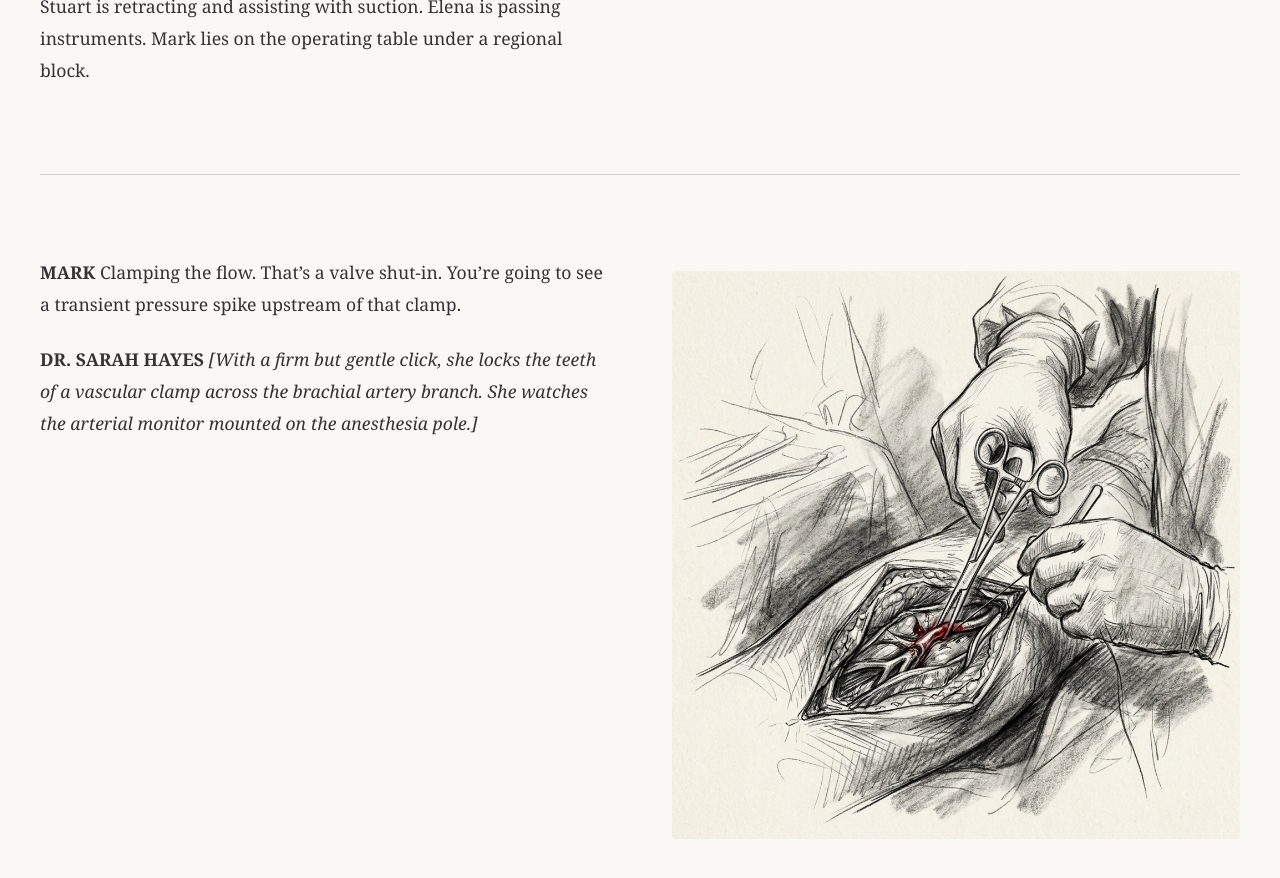
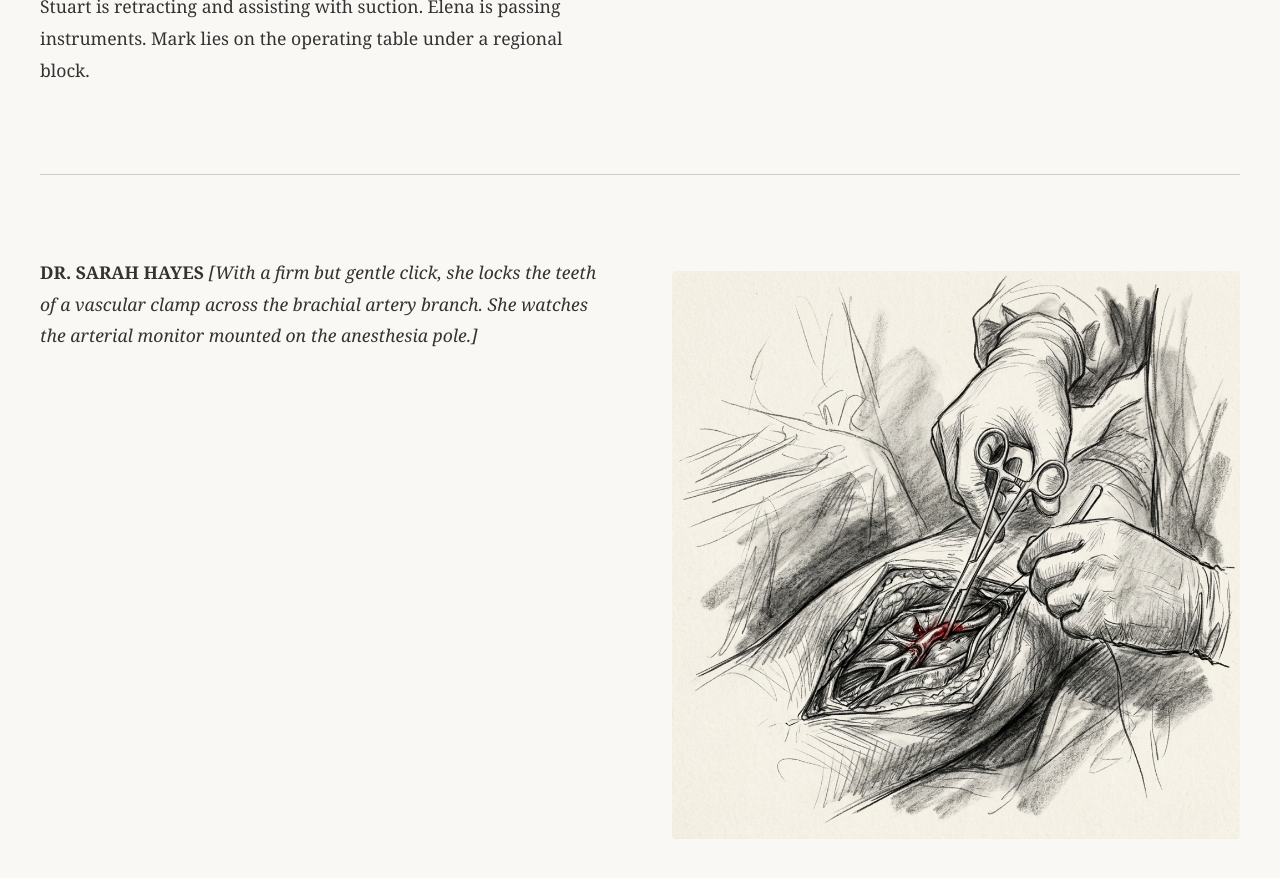
Before and after one commit to jmalicki/pulses-and-pathways, a Jekyll site: the page built from index.md, in a window 1280 px wide and 900 px high, scrolled down 7674 px. Shown: the top 878 px of the window. Built offline with Jekyll 4.4.1, drawn with Linux system fonts in a browser that asks for light colours; some of the changed text lies outside the part shown.

Commit message:
Remove duplicate transition lines between acts — single scrolling page doesn't need them

```diff
--- a/index.md
+++ b/index.md
@@ -199,9 +199,6 @@ An operating room. Dr. Hayes is clamping the artery. Stuart is retracting and as
 <stage-row>
 <play-text>
 <div markdown="1">
-
-**MARK**
-Clamping the flow. That's a valve shut-in. You're going to see a transient pressure spike upstream of that clamp.
 
 **DR. SARAH HAYES**
 *[With a firm but gentle click, she locks the teeth of a vascular clamp across the brachial artery branch. She watches the arterial monitor mounted on the anesthesia pole.]*
@@ -541,9 +538,6 @@ An operating room. Dr. Hayes is preparing the Prolene sutures for the arterial a
 <play-text>
 <div markdown="1">
 
-**MARK**
-No. Steel pipes don't breathe. They just sit there and take the pressure until they don't.
-
 **DR. SARAH HAYES**
 *[Without looking up, she takes the micro-needle holder loaded with a 6-0 Prolene suture from Elena]*
 Which is exactly why biology doesn't use steel. Living blood vessels are compliant. They expand during systole to accommodate the bolus of blood ejected by the heart, and contract during diastole.
@@ -696,9 +690,6 @@ An operating room. Dr. Sarah Hayes is completing the final micro-sutures of the
 <stage-row>
 <play-text>
 <div markdown="1">
-
-**MARK**
-Inferring the unseen. That's my entire job.
 
 **DR. SARAH HAYES**
 *[Without looking up, her hands moving with microscopic precision as she loops a 7-0 Prolene suture]*
```
Also changed, not shown: act_2_pressure_and_flow.md (+0 -3 lines), act_3_living_pipes.md (+0 -3 lines), act_4_inverse_problems.md (+0 -3 lines).
